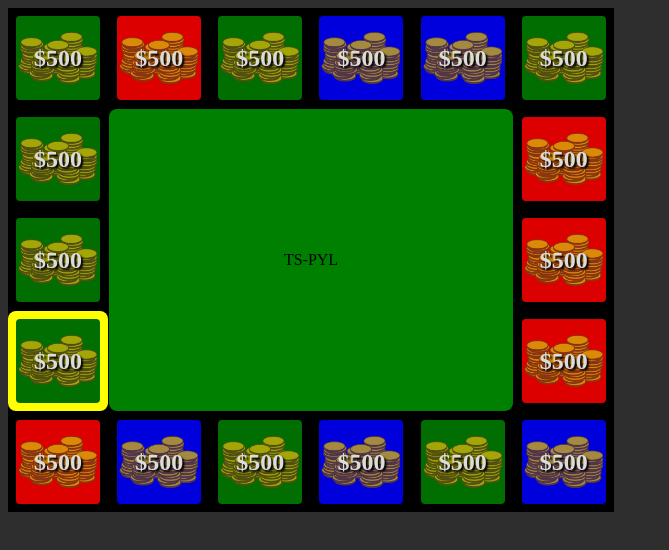
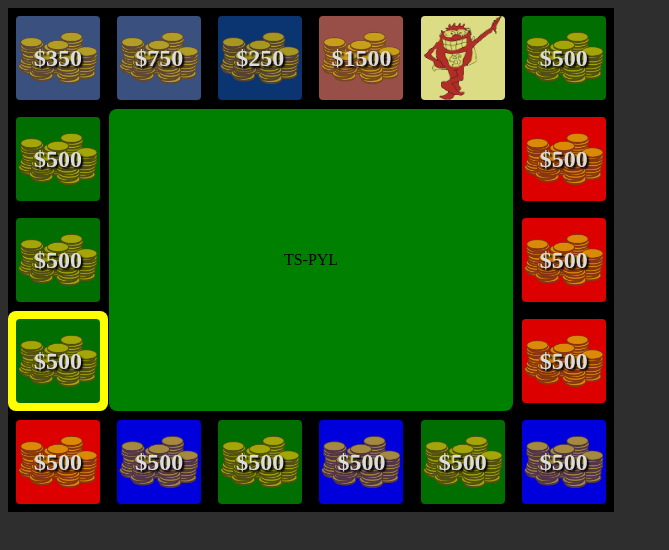
Before and after one commit to t27duck/ts-pyl, a website with bundled scripts: page www/index.html in a window 1280 px wide. Shown: the whole page, without its empty margins (0-669 px from the left). Built offline with nearby package versions, Linux system fonts and the light colour scheme.

Commit message:
Starting actual panel work

```diff
--- a/src/Panel.ts
+++ b/src/Panel.ts
@@ -57,15 +57,20 @@ export class Panel {
   }
 
   displaySlide(): void {
-    if (this.element) {
-    }
     if (this.innerElement) {
+      this.innerElement.classList.remove("panel-cash", "panel-whammy", "panel-moveonespace");
       if (this.currentSlide.type == "cash" || this.currentSlide.type == "cash_and_spin") {
         this.innerElement.classList.add("panel-cash");
+      } else if (this.currentSlide.type == "whammy") {
+        this.innerElement.classList.add("panel-whammy");
+      } else if (this.currentSlide.type == "moveonespace") {
+        this.innerElement.classList.add("panel-moveonespace");
+      }
+      if (this.currentSlide.type === "whammy" || this.currentSlide.type === "moveonespace") {
+        this.innerElement.innerHTML = "";
       } else {
-        this.innerElement.classList.remove("panel-cash");
+        this.innerElement.innerHTML = this.currentSlide.text;
       }
-      this.innerElement.innerHTML = this.currentSlide.text;
       this.innerElement.style.backgroundColor = this.currentSlide.color;
     }
   }
--- a/src/config.ts
+++ b/src/config.ts
@@ -17,21 +17,20 @@ export function panels(): { identifier: string, slides: Slide[] }[] {
       slides: [
         new Slide({
           type: "cash",
-          text: "$500",
-          color: "green",
+          text: "$350",
+          color: "#435E95",
           value: 500
         }),
         new Slide({
-          type: "cash",
-          text: "$1000",
-          color: "red",
-          value: 500
+          type: "whammy",
+          text: "Whammy",
+          color: "#ffff99"
         }),
         new Slide({
-          type: "cash",
-          text: "$750",
-          color: "blue",
-          value: 500
+          type: "moveonespace",
+          text: "Move One Space",
+          color: "#085A39",
+          choices: [2, 18]
         }),
       ]
     },
@@ -39,22 +38,22 @@ export function panels(): { identifier: string, slides: Slide[] }[] {
       identifier: "#panel-1",
       slides: [
         new Slide({
-          type: "cash_and_spin",
+          type: "cash",
           text: "$500",
-          color: "green",
+          color: "#316384",
           value: 500
         }),
         new Slide({
           type: "cash",
-          text: "$500",
-          color: "red",
-          value: 500
+          text: "$750",
+          color: "#435E95",
+          value: 750
         }),
         new Slide({
-          type: "cash_and_spin",
-          text: "$500",
-          color: "blue",
-          value: 500
+          type: "prize",
+          text: "A Prize",
+          color: "#54642D",
+          value: 10
         }),
       ]
     },
@@ -63,21 +62,20 @@ export function panels(): { identifier: string, slides: Slide[] }[] {
       slides: [
         new Slide({
           type: "cash",
-          text: "$500",
-          color: "green",
-          value: 500
+          text: "$250",
+          color: "#0C3E83",
+          value: 259
         }),
         new Slide({
           type: "cash",
-          text: "$500",
-          color: "red",
-          value: 500
+          text: "$400",
+          color: "#316384",
+          value: 400
         }),
         new Slide({
-          type: "cash",
-          text: "$500",
-          color: "blue",
-          value: 500
+          type: "whammy",
+          text: "Whammy",
+          color: "#ffff99"
         }),
       ]
     },
@@ -86,21 +84,21 @@ export function panels(): { identifier: string, slides: Slide[] }[] {
       slides: [
         new Slide({
           type: "cash",
-          text: "$500",
-          color: "green",
+          text: "$1000",
+          color: "#316384",
+          value: 1000
+        }),
+        new Slide({
+          type: "cash",
+          text: "$1250",
+          color: "#54642D",
           value: 500
         }),
         new Slide({
           type: "cash",
-          text: "$500",
-          color: "red",
-          value: 500
-        }),
-        new Slide({
-          type: "cash",
-          text: "$500",
-          color: "blue",
-          value: 500
+          text: "$1500",
+          color: "#AF5C54",
+          value: 1500
         }),
       ]
     },
@@ -109,21 +107,20 @@ export function panels(): { identifier: string, slides: Slide[] }[] {
       slides: [
         new Slide({
           type: "cash",
-          text: "$500",
-          color: "green",
-          value: 500
+          text: "$300",
+          color: "#AF5C54",
+          value: 300
         }),
         new Slide({
-          type: "cash",
-          text: "$500",
-          color: "red",
-          value: 500
+          type: "prize",
+          text: "A Prize",
+          color: "#a73500",
+          value: 10
         }),
         new Slide({
-          type: "cash",
-          text: "$500",
-          color: "blue",
-          value: 500
+          type: "whammy",
+          text: "Whammy",
+          color: "#ffff99"
         }),
       ]
     },
--- a/src/types.ts
+++ b/src/types.ts
@@ -4,5 +4,6 @@ export type SlideConfig = {
   text: string,
   secondaryText?: string,
   color: string,
-  value: number
+  value?: number,
+  choices?: number[]
 };
--- a/www/index.html
+++ b/www/index.html
@@ -67,6 +67,14 @@
       background-image: url("images/coinstacks.png");
       background-size: calc(var(--box-unit) - 16px) calc(var(--box-unit) - 16px);
     }
+    .panel-whammy {
+      background-image: url("images/whammy1.png");
+      background-size: calc(var(--box-unit) - 16px) calc(var(--box-unit) - 16px);
+    }
+    .panel-moveonespace {
+      background-image: url("images/moveonespace.png");
+      background-size: calc(var(--box-unit) - 16px) calc(var(--box-unit) - 16px);
+    }
   </style>
 </head>
 <body>
```
Also changed, not shown: www/images/moveonespace.png (added), www/images/whammy1.png (added).
